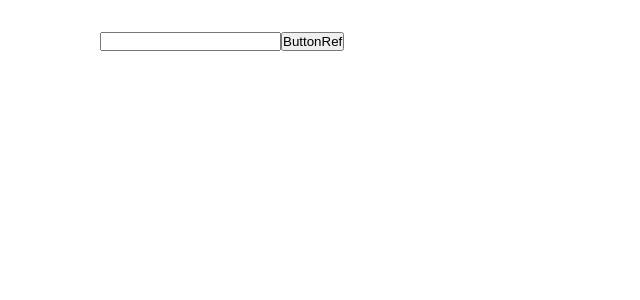
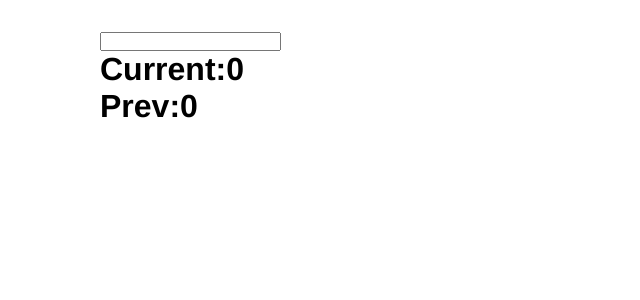
Before and after one commit to gmurad97/React-Practice, a React (Create React App) app: page / in a window 1280 px wide. Shown: the top 300 px of the page, without its empty margins (0-640 px from the left). Built offline with nearby package versions, Linux system fonts and the light colour scheme.

Commit message:
useRef current and prev value

```diff
--- a/src/components/practice/Practice.jsx
+++ b/src/components/practice/Practice.jsx
@@ -1,15 +1,32 @@
-import { createContext, useContext, useState, useRef } from "react";
+import { createContext, useContext, useState, useRef, useEffect } from "react";
 import { ThemeContext, ThemeProvider } from "./context/ThemeContext";
 
 const GlobalContext = createContext([]);
 
 
 const Practice = () => {
+    const [count, setCount] = useState(0);
+    const prevCount = useRef(0);
+
+    useEffect(() => {
+        prevCount.current = count;
+    }, [count])
+
+    return (
+        <>
+            <input type="text" onChange={(e) => setCount(e.target.value)} />
+            <h1>Current:{count}</h1>
+            <h1>Prev:{prevCount.current}</h1>
+        </>
+    );
+}
+
+const Practice21 = () => {
     //input element in useref
 
     //if you need to change a static element, then use useref
     //otherwise, if we change, add, or delete data from an object, for example (dynamic content) then we use useState
-    const inpRef = useRef(null);
+    const inpRef = useRef();
 
 
     const onButtonClick = () => {
```
